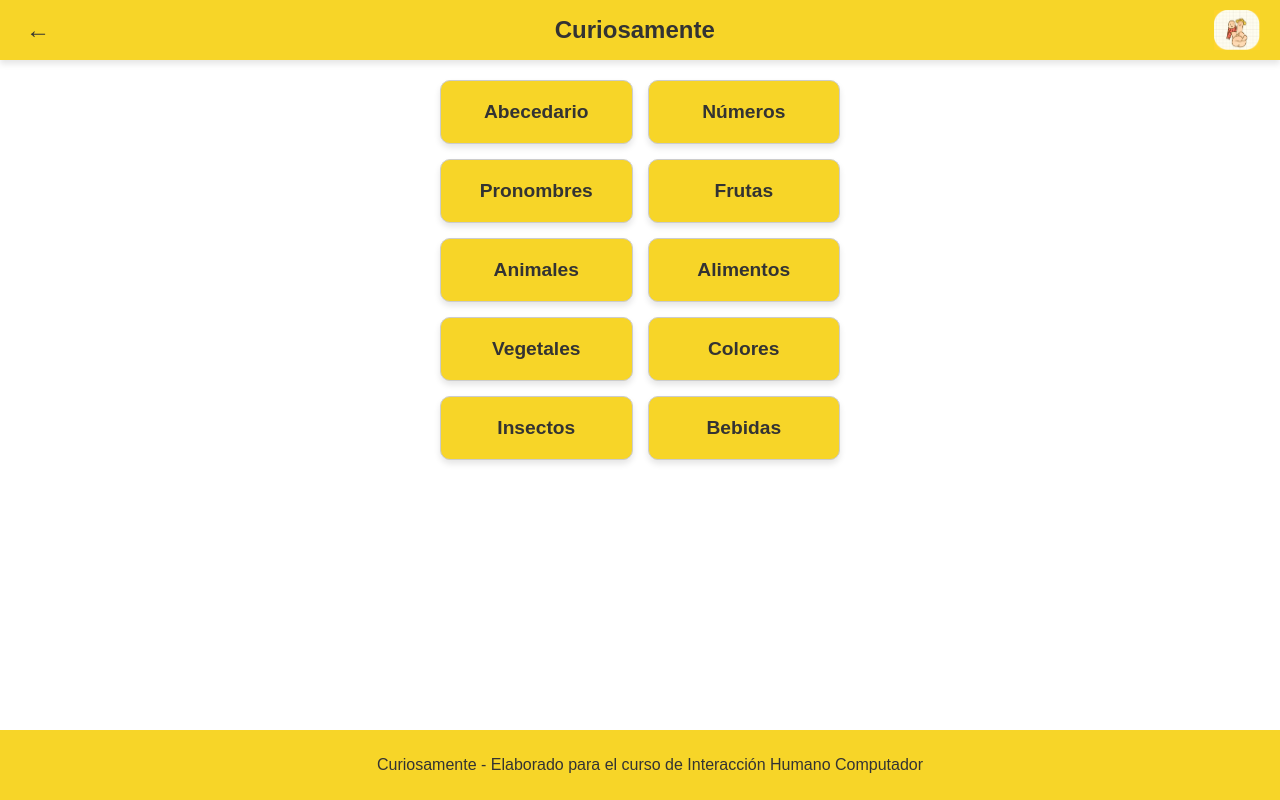
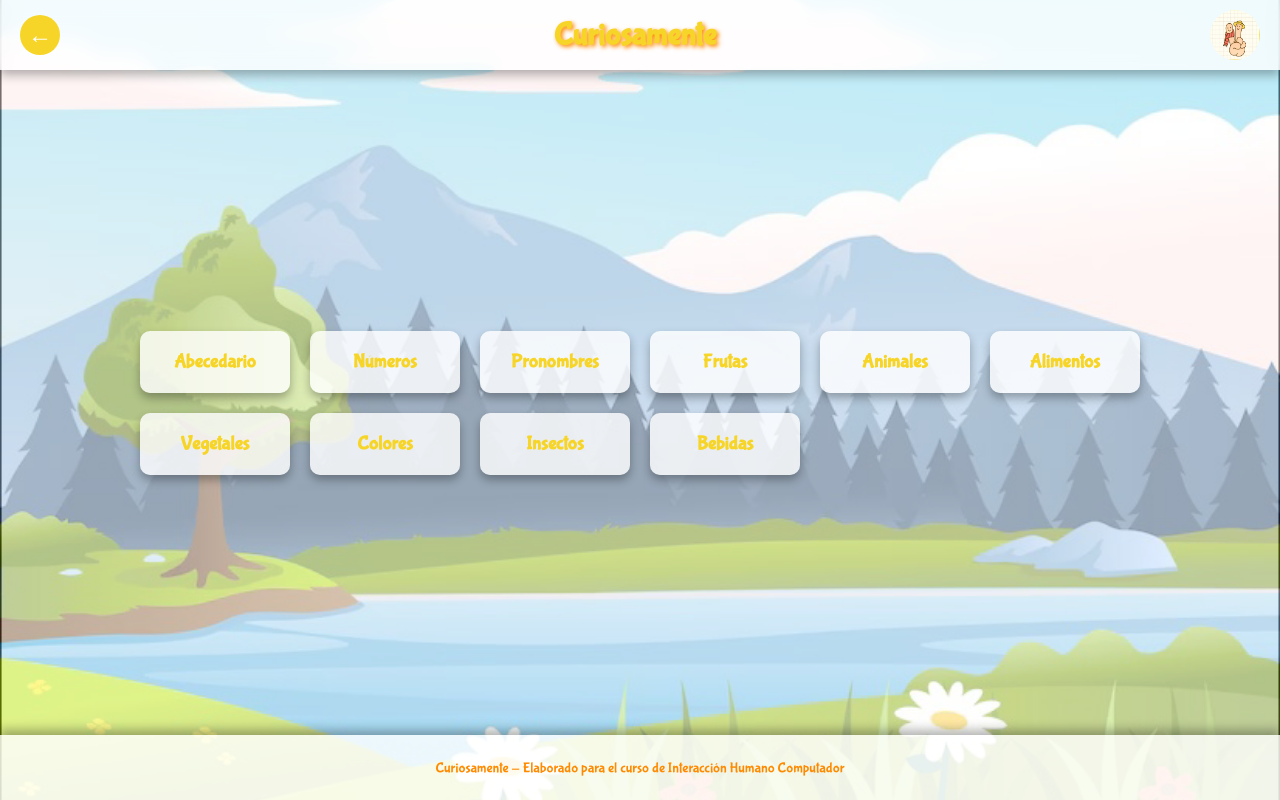
Before and after one commit to rinfasulasalle/ProyectoCuriosamente, a Flask app: page /home in a window 1280 px wide. Run offline with Flask 3, Linux system fonts and the light colour scheme.

Commit message:
Home hecho

```diff
--- a/static/css/home.css
+++ b/static/css/home.css
@@ -1,179 +1,116 @@
-/* Estilos generales */
+/* General Styles */
 body {
     margin: 0;
     padding: 0;
-    font-family: Arial, sans-serif;
-    background-color: #ffffff;
+    font-family: 'Bubblegum Sans', cursive;
+    background: url("../images/background.png") no-repeat center center fixed;
+    background-size: cover;
     display: flex;
     flex-direction: column;
-    min-height: 100vh;
+    height: 100vh;
+    color: #ffffff;
 }
 
-/* Header */
-.header {
+/* Header Styles */
+header {
+    background: rgba(255, 255, 255, 0.8);
+    backdrop-filter: blur(10px);
     display: flex;
     align-items: center;
     justify-content: space-between;
-    padding: 10px 15px;
-    background-color: #f7d528;
-    color: #333;
-    border-bottom: 1px solid #ccc;
+    padding: 10px 20px;
+    box-shadow: 0 5px 10px rgba(0, 0, 0, 0.3);
 }
 
-.back-btn {
-    font-size: 1.2em;
-    background: none;
-    border: none;
-    cursor: pointer;
-    color: #333;
+header h1 {
+    font-size: 2rem;
+    color: #f7d528;
+    text-shadow: 2px 2px 4px #ff8a00;
+    margin: 0;
 }
 
-.title {
-    font-size: 1.5em;
-    font-weight: bold;
+header .back-btn {
+    background-color: #f7d528;
+    border: none;
+    color: #fff;
+    font-size: 1.5rem;
+    border-radius: 50%;
+    width: 40px;
+    height: 40px;
+    cursor: pointer;
+    transition: transform 0.3s ease, background-color 0.3s ease;
 }
 
-.logo {
-    height: 40px;
+header .back-btn:hover {
+    transform: scale(1.2);
+    background-color: #ff8a00;
 }
 
-/* Main content */
-.content {
-    flex: 1;
-    padding: 15px;
+header .logo {
+    width: 50px;
+    height: 50px;
+    border-radius: 50%;
 }
 
-.grid {
-    display: grid;
-    grid-template-columns: repeat(2, 1fr);
-    gap: 15px;
-    text-align: center;
-}
-
-.grid div {
-    padding: 15px;
-    background-color: #f0f0f0;
-    border: 1px solid #ccc;
-    border-radius: 8px;
-    font-size: 1.2em;
-    cursor: pointer;
-}
-
-.grid div:hover {
-    background-color: #f7d528;
-}
-
-/* Footer */
-.footer {
-    background-color: #f7d528;
-    color: #333;
-    text-align: center;
-    padding: 10px;
-    font-size: 0.9em;
-    border-top: 1px solid #ccc;
-}
-/* Cards (botones) */
-.grid {
-    display: grid;
-    grid-template-columns: repeat(2, 1fr);
-    gap: 15px;
-    text-align: center;
-}
-
-.card {
+/* Main Content */
+main {
+    flex: 1;
     display: flex;
     justify-content: center;
     align-items: center;
-    padding: 15px;
-    background-color: #f7d528;
-    border: 1px solid #ccc;
-    border-radius: 8px;
-    font-size: 1.2em;
-    font-weight: bold;
-    color: #333;
-    text-decoration: none;
-    transition: transform 0.2s, box-shadow 0.2s;
-}
-
-.card:hover {
-    transform: translateY(-5px);
-    box-shadow: 0 4px 8px rgba(0, 0, 0, 0.2);
-}
-body {
-    margin: 0;
-    padding: 0;
-    font-family: Arial, sans-serif;
-    background-color: #fff;
-}
-
-header {
-    display: flex;
-    justify-content: space-between;
-    align-items: center;
-    padding: 10px 20px;
-    background-color: #f7d528;
-    box-shadow: 0 4px 6px rgba(0, 0, 0, 0.1);
-}
-
-header .back-btn {
-    background: none;
-    border: none;
-    font-size: 1.5em;
-    cursor: pointer;
-    color: #333;
-}
-
-header h1 {
-    margin: 0;
-    font-size: 1.5em;
-    color: #333;
-}
-
-header .logo {
-    height: 40px;
-    width: auto;
-}
-
-main {
-    padding: 20px;
-    display: flex;
-    justify-content: center;
 }
 
 .card-grid {
     display: grid;
-    grid-template-columns: repeat(2, 1fr);
-    gap: 15px;
-    width: 100%;
-    max-width: 400px;
+    grid-template-columns: repeat(auto-fit, minmax(150px, 1fr));
+    gap: 20px;
+    padding: 20px;
+    width: 90%;
+    max-width: 1000px;
 }
 
 .card {
-    display: flex;
-    justify-content: center;
-    align-items: center;
+    background: rgba(255, 255, 255, 0.8);
+    color: #f7d528;
+    font-size: 1.2rem;
+    font-weight: bold;
     padding: 20px;
-    background-color: #f7d528;
+    text-align: center;
+    border-radius: 10px;
     text-decoration: none;
-    color: #333;
-    font-weight: bold;
-    border-radius: 10px;
-    text-align: center;
-    box-shadow: 0 4px 6px rgba(0, 0, 0, 0.1);
-    transition: transform 0.2s, box-shadow 0.2s;
+    box-shadow: 0 5px 10px rgba(0, 0, 0, 0.3);
+    transition: transform 0.3s ease, box-shadow 0.3s ease;
 }
 
 .card:hover {
-    transform: scale(1.05);
-    box-shadow: 0 6px 8px rgba(0, 0, 0, 0.15);
+    transform: scale(1.1);
+    box-shadow: 0 10px 20px rgba(0, 0, 0, 0.4);
+    background: #f7d528;
+    color: #fff;
 }
 
+/* Footer */
 footer {
+    background: rgba(255, 255, 255, 0.8);
+    padding: 10px;
     text-align: center;
-    padding: 10px;
-    background-color: #f7d528;
-    color: #333;
-    position: fixed;
-    bottom: 0;
-    width: 100%;
+    color: #ff8a00;
+    font-size: 0.9rem;
+    box-shadow: 0 -5px 10px rgba(0, 0, 0, 0.3);
 }
+
+/* Animations */
+.card {
+    animation: fadeInUp 0.6s ease-out;
+}
+
+@keyframes fadeInUp {
+    0% {
+        opacity: 0;
+        transform: translateY(20px);
+    }
+    100% {
+        opacity: 1;
+        transform: translateY(0);
+    }
+}
--- a/templates/home.html
+++ b/templates/home.html
@@ -5,6 +5,7 @@
     <meta name="viewport" content="width=device-width, initial-scale=1.0">
     <title>Curiosamente - Home</title>
     <link rel="stylesheet" href="{{ url_for('static', filename='css/home.css') }}">
+    <link href="https://fonts.googleapis.com/css2?family=Bubblegum+Sans&display=swap" rel="stylesheet">
 </head>
 <body>
     <header>
```
Also changed, not shown: 8 other files.
